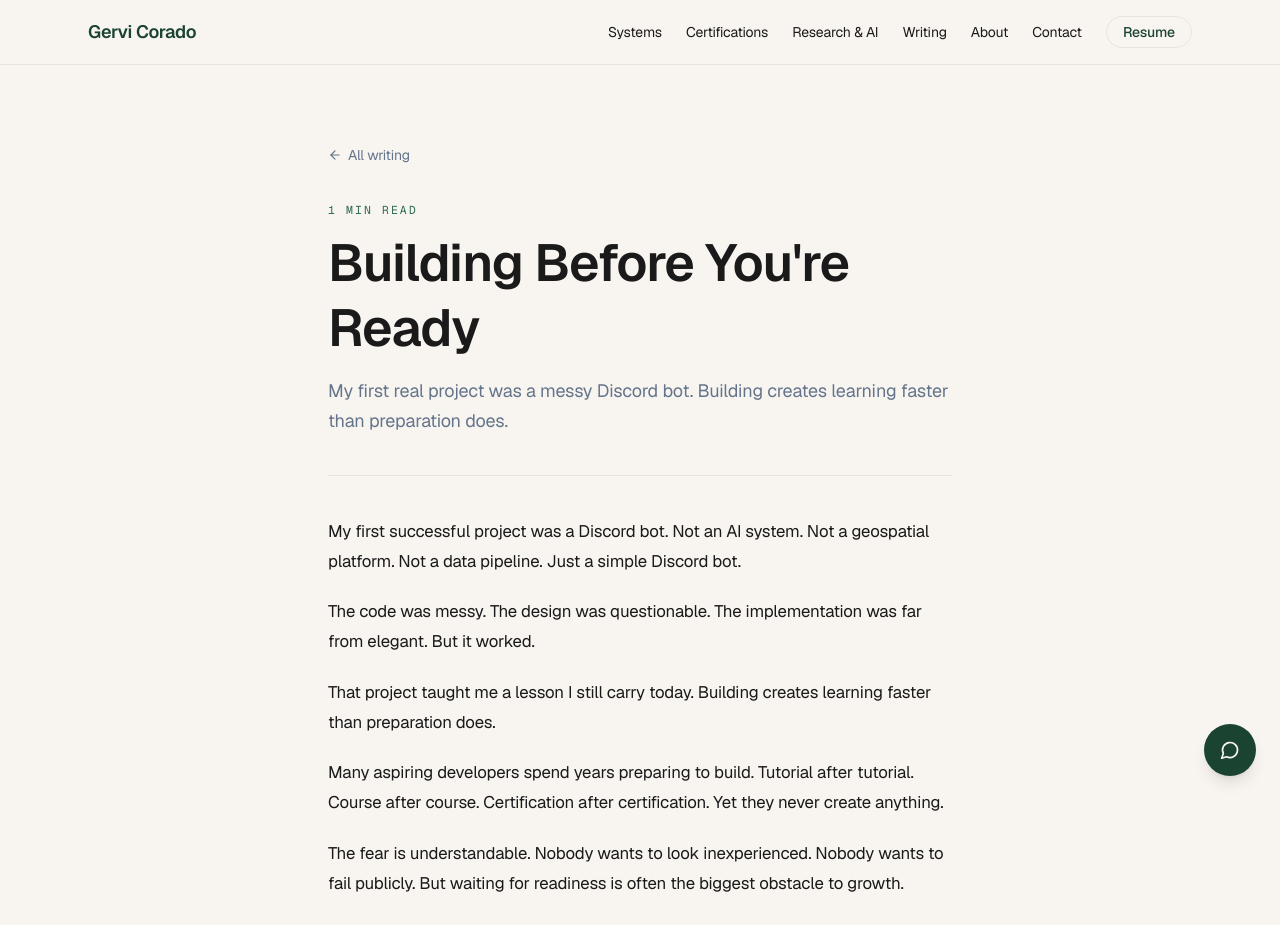
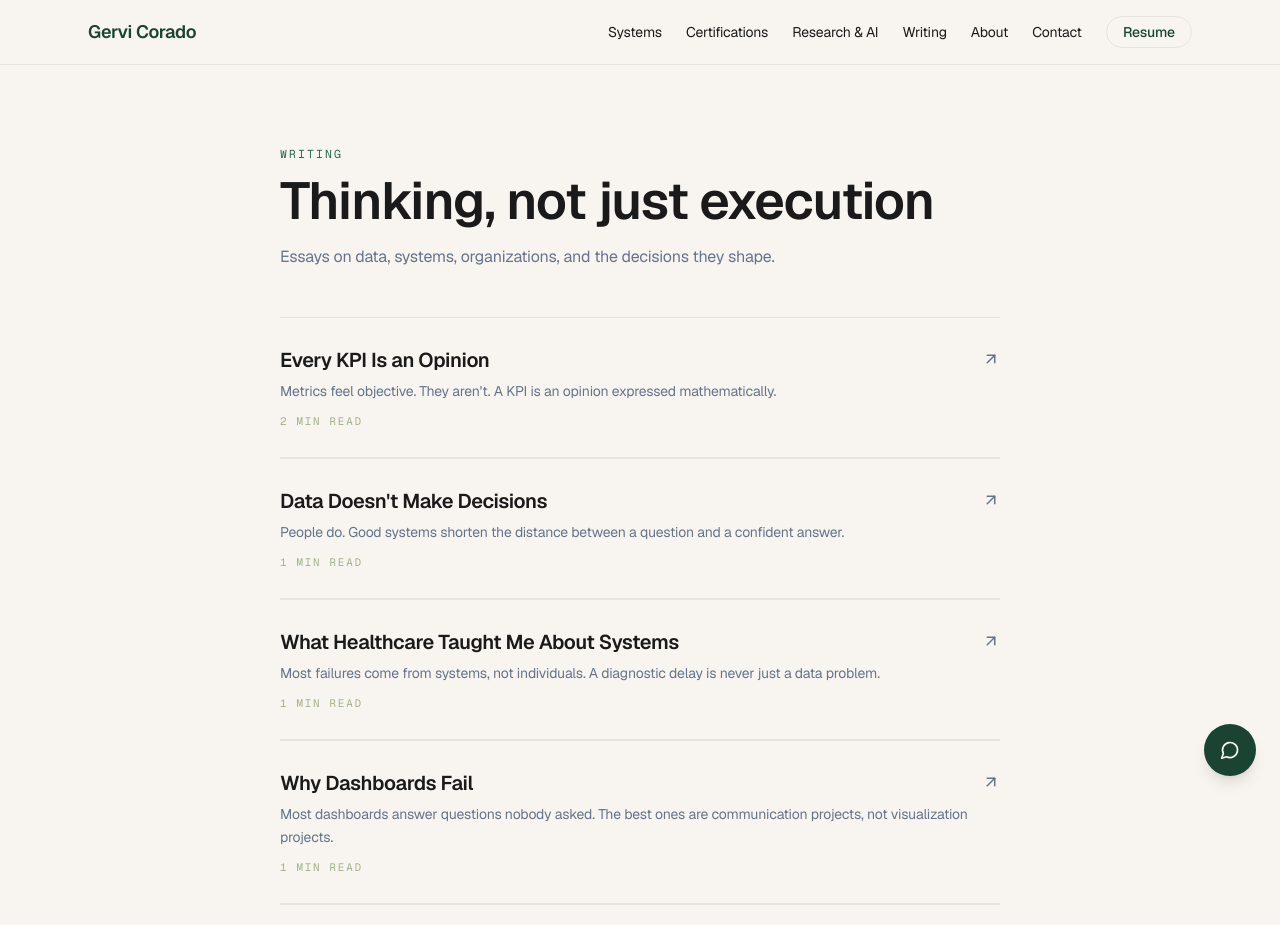
Before and after one commit to OrangeJuice023/corado_portfolio_v2, a Next.js app: page /writing/building-before-youre-ready in a window 1280 px wide. Shown: the top 925 px of the page. Built offline with nearby package versions, Linux system fonts and the light colour scheme; a web font is replaced by a local one.

Commit message:
Update page.tsx

```diff
--- a/src/app/writing/[slug]/page.tsx
+++ b/src/app/writing/[slug]/page.tsx
@@ -1,65 +1,62 @@
 import type { Metadata } from "next";
 import Link from "next/link";
-import { notFound } from "next/navigation";
-import { ArrowLeft } from "lucide-react";
-import { essays, getEssay, publishedEssays, readingTime } from "@/lib/content/writing";
+import { ArrowUpRight } from "lucide-react";
+import { SectionHeading } from "@/components/SectionHeading";
+import { Reveal } from "@/components/Reveal";
+import { essays, readingTime } from "@/lib/content/writing";
 
-export function generateStaticParams() {
-  return publishedEssays.map((e) => ({ slug: e.slug }));
-}
+export const metadata: Metadata = {
+  title: "Writing",
+  description: "Essays on data, systems, organizations, and decision-making.",
+};
 
-export async function generateMetadata({
-  params,
-}: {
-  params: Promise<{ slug: string }>;
-}): Promise<Metadata> {
-  const { slug } = await params;
-  const essay = getEssay(slug);
-  return essay ? { title: essay.title, description: essay.dek } : { title: "Essay" };
-}
+export default function WritingPage() {
+  return (
+    <div className="mx-auto max-w-3xl px-6 py-20">
+      <SectionHeading
+        eyebrow="Writing"
+        title="Thinking, not just execution"
+        sub="Essays on data, systems, organizations, and the decisions they shape."
+      />
 
-export default async function EssayPage({
-  params,
-}: {
-  params: Promise<{ slug: string }>;
-}) {
-  const { slug } = await params;
-  const essay = getEssay(slug);
-  if (!essay || !essay.published || !essay.body) notFound();
-
-  const paragraphs = essay.body.split(/\n+/).map((p) => p.trim()).filter(Boolean);
-
-  return (
-    <article className="mx-auto max-w-2xl px-6 py-20">
-      <Link
-        href="/writing"
-        className="group inline-flex cursor-pointer items-center gap-1.5 text-sm text-slate transition-colors duration-200 hover:text-forest"
-      >
-        <ArrowLeft size={14} className="transition-transform duration-200 group-hover:-translate-x-0.5" />
-        All writing
-      </Link>
-
-      <p className="mt-8 eyebrow">{readingTime(essay.body)}</p>
-      <h1 className="font-display mt-3 text-h2 font-semibold leading-tight text-charcoal">
-        {essay.title}
-      </h1>
-      <p className="mt-4 text-lg leading-relaxed text-slate">{essay.dek}</p>
-
-      <div className="hairline my-10" />
-
-      <div className="space-y-5 text-[1.05rem] leading-[1.8] text-charcoal">
-        {paragraphs.map((p, i) => (
-          <p key={i}>{p}</p>
+      <ul className="mt-12">
+        {essays.map((e, i) => (
+          <Reveal key={e.slug} delay={i * 0.04}>
+            <li className="border-b border-line first:border-t">
+              {e.published ? (
+                <Link
+                  href={`/writing/${e.slug}`}
+                  className="group block cursor-pointer py-7"
+                >
+                  <div className="flex items-start justify-between gap-4">
+                    <h2 className="font-display text-xl font-semibold text-charcoal transition-colors duration-200 group-hover:text-forest">
+                      {e.title}
+                    </h2>
+                    <ArrowUpRight
+                      size={18}
+                      className="mt-1 shrink-0 text-slate transition-all duration-200 group-hover:translate-x-0.5 group-hover:-translate-y-0.5 group-hover:text-forest"
+                    />
+                  </div>
+                  <p className="mt-1.5 text-sm leading-relaxed text-slate">{e.dek}</p>
+                  <p className="mt-2.5 font-mono text-[0.68rem] uppercase tracking-[0.16em] text-sage">
+                    {readingTime(e.body)}
+                  </p>
+                </Link>
+              ) : (
+                <div className="py-7">
+                  <h2 className="font-display text-xl font-semibold text-charcoal">
+                    {e.title}
+                  </h2>
+                  <p className="mt-1.5 text-sm leading-relaxed text-slate">{e.dek}</p>
+                  <p className="mt-2.5 font-mono text-[0.68rem] uppercase tracking-[0.16em] text-sage">
+                    Coming soon
+                  </p>
+                </div>
+              )}
+            </li>
+          </Reveal>
         ))}
-      </div>
-
-      <div className="hairline my-12" />
-      <Link
-        href="/writing"
-        className="link-underline cursor-pointer text-sm font-medium text-forest"
-      >
-        Read more essays
-      </Link>
-    </article>
+      </ul>
+    </div>
   );
 }
```
